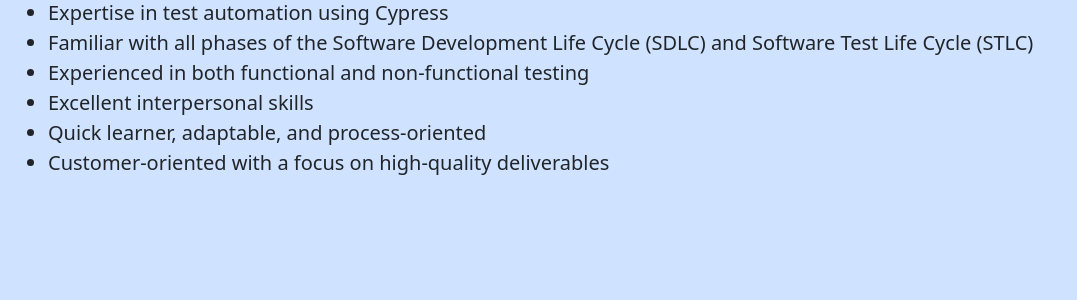
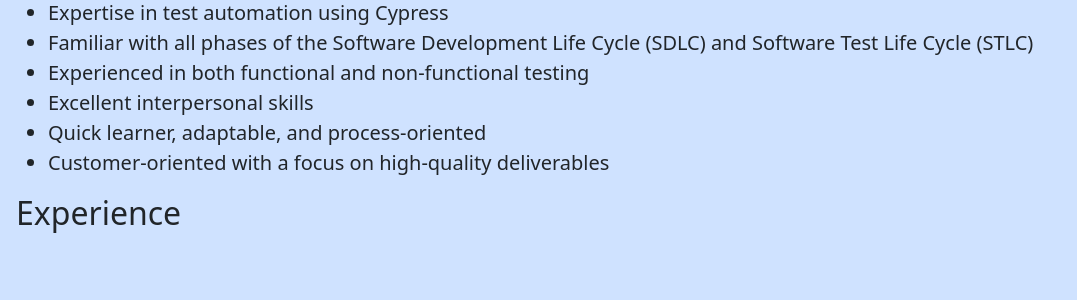
Before and after one commit to Hard-tester/Flask, a Flask app: page / in a window 1280 px wide. Shown: the part 287-587 px from the top of the page, without its empty margins (0-1077 px from the left). Run offline with Flask 3, Linux system fonts and the light colour scheme.

Commit message:
modified html

```diff
--- a/templates/Index.html
+++ b/templates/Index.html
@@ -46,6 +46,8 @@
 
         </ul>
 
+        <h2>Experience</h2>
+
 
 
 
```
